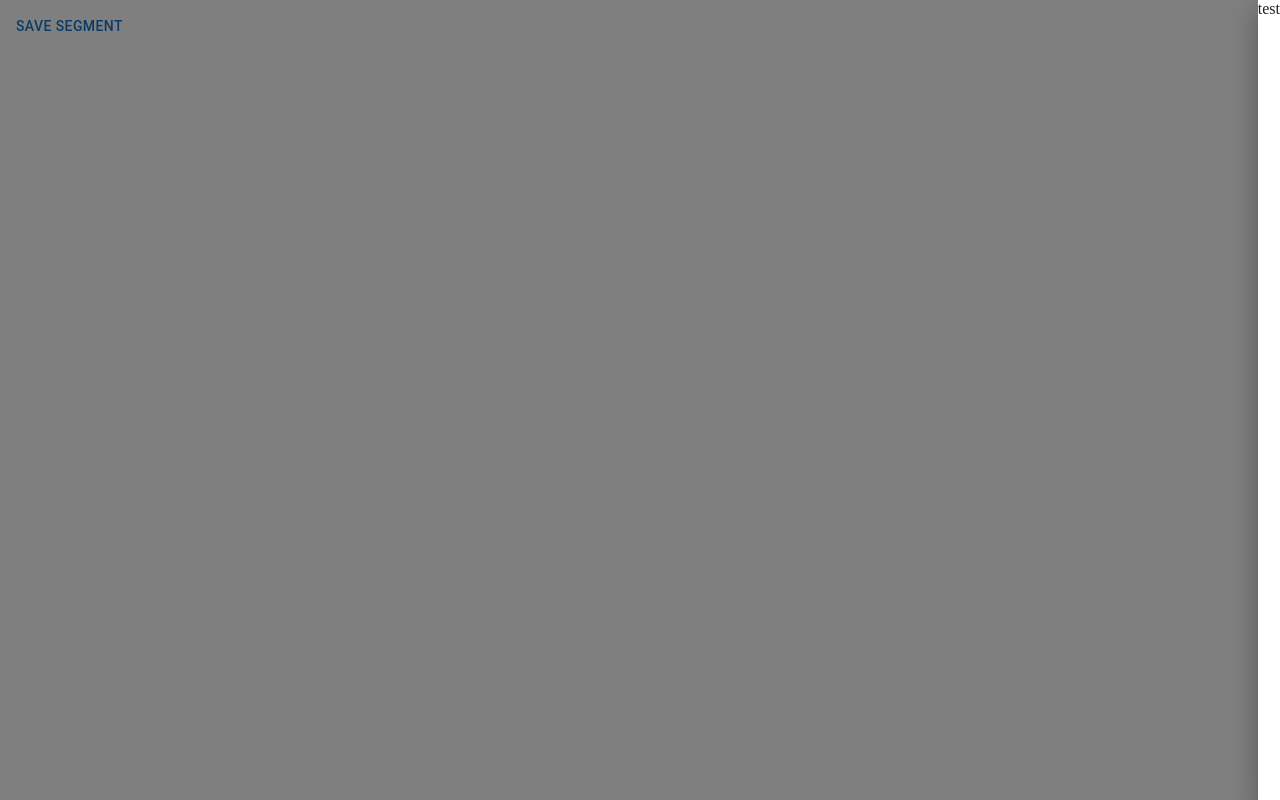
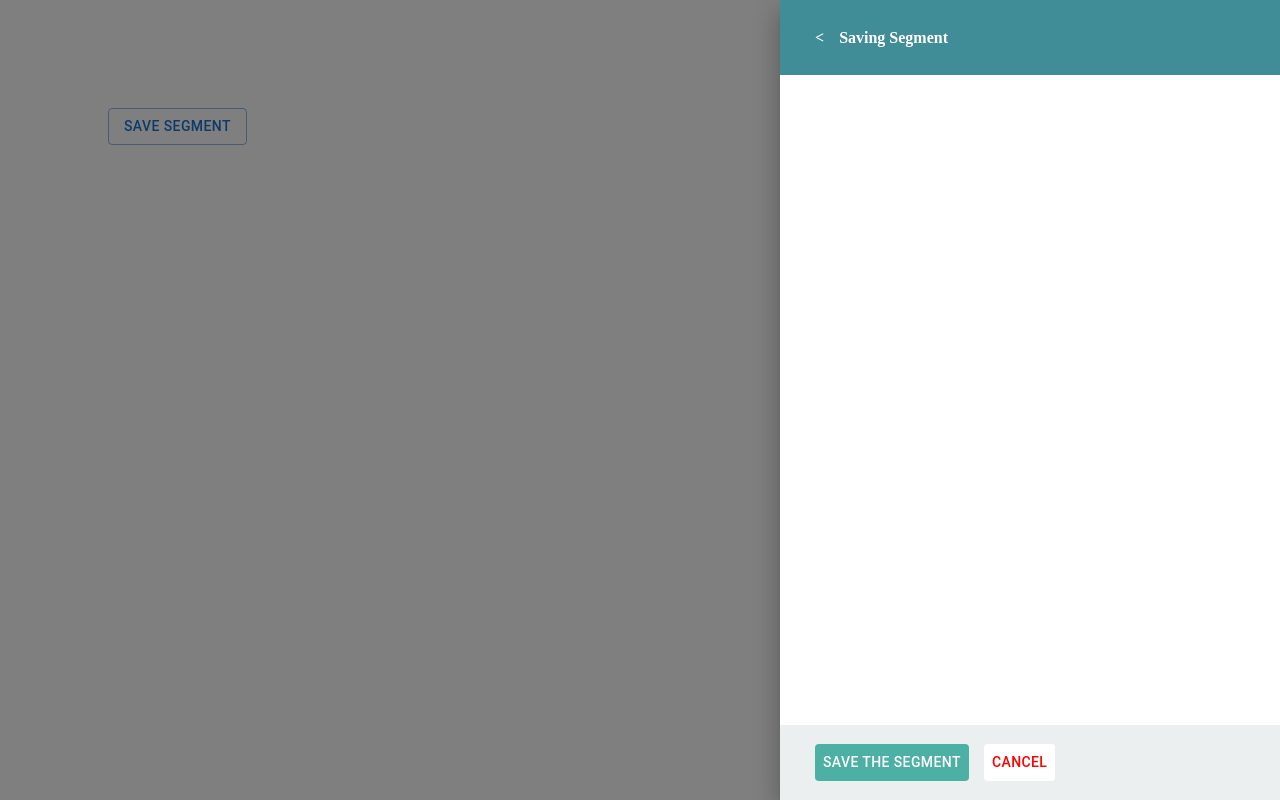
Before and after one commit to Kubendra-sai/customerLabs, a React (Vite) app: page / in a window 1280 px wide. Both pictures are taken after a click on the button "SAVE SEGMENT". Built offline with nearby package versions, Linux system fonts and the light colour scheme.

Commit message:
added the drawer set up

```diff
--- a/src/App.jsx
+++ b/src/App.jsx
@@ -11,6 +11,8 @@ import {
 import {
   Button,
 } from '@mui/material';
+
+import Drawer from './components/Drawer';
 
 import {
   SAVE_SEGMENT,
@@ -30,6 +32,10 @@ function App() {
 
         <Button
           onClick={toggleDrawer(true)}
+          style={{
+            margin:"100px",
+          }}
+          variant="outlined"
         >
           {SAVE_SEGMENT}
         </Button>
@@ -40,7 +46,16 @@ function App() {
             onClose={toggleDrawer(false)}
             anchor={`${DRAWER_OPENING_DIRECTION}`}
           >
-            {"test"}
+            <div
+              style={{
+                minWidth:"500px",
+                height:"100%",
+                position:"relative",
+              }}
+            >
+              <Drawer
+              />
+            </div>
           </CommonDrawer>
         }
 
--- a/src/components/CommonDrawer.jsx
+++ b/src/components/CommonDrawer.jsx
@@ -13,6 +13,9 @@ export const CommonDrawer = ({
             anchor={anchor}
             open={open}
             onClose = {() => onClose()}
+            // style={{
+            //     width:"50%",
+            // }}
         >
             {children}
         </Drawer>
--- /dev/null
+++ b/src/components/Drawer.jsx
@@ -0,0 +1,21 @@
+import DrawerTitle from "./DrawerTitle";
+import DrawerBottom from "./DrawerBottom";
+import {DRAWER_TITLE} from "../constants"
+import DrawerBody from "./DrawerBody";
+
+const Drawer = ({
+
+}) => {
+
+    return <div
+        style={{
+            // height:"100%",
+        }}
+    >
+        <DrawerTitle title={DRAWER_TITLE}/>
+        <DrawerBody/>
+        <DrawerBottom />
+    </div>
+}
+
+export default Drawer;
--- /dev/null
+++ b/src/components/DrawerBody.jsx
@@ -0,0 +1,12 @@
+
+
+const DrawerBody = ({
+
+}) => {
+
+    return (<div>
+
+    </div>)
+}
+
+export default DrawerBody;
--- /dev/null
+++ b/src/components/DrawerBottom.jsx
@@ -0,0 +1,46 @@
+import { Button } from "@mui/material"
+
+const DrawerBottom = ({
+
+}) => {
+
+    return (<div
+        style={{
+            // alignItems:"center",
+            backgroundColor:"#ebeff0",
+            color:"white",
+            height:"75px",
+            display:"flex",
+            alignItems:"center",
+            paddingLeft:"20px",
+            fontWeight:"bold",
+            // width:"100%",
+            position:"absolute",
+            bottom:"0",
+            left:"0",
+            right:"0",
+        }}
+    >
+        <Button
+            style={{
+                backgroundColor:"#4cb0a4",
+                color:"white",
+                margin:"0px 15px"
+            }}
+            onClick={null}
+        >
+            {"Save the Segment"}
+        </Button>
+        <Button
+            style={{
+                backgroundColor:"white",
+                color:"red",
+            }}
+            onClick={null}
+        >
+            {"cancel"}
+        </Button>
+    </div>)
+}
+
+export default DrawerBottom;
--- /dev/null
+++ b/src/components/DrawerTitle.jsx
@@ -0,0 +1,26 @@
+
+const DrawerTitle = ({
+    title = "title"
+}) => {
+    return <div
+        style={{
+            // alignItems:"center",
+            backgroundColor:"#408c97ff",
+            color:"white",
+            height:"75px",
+            display:"flex",
+            alignItems:"center",
+            paddingLeft:"20px",
+            fontWeight:"bold",
+        }}
+    >
+        <span
+         style={{
+            margin:"0px 15px",
+         }}
+        >{"<"}</span>
+        {title}
+    </div>
+}
+
+export default DrawerTitle;
--- a/src/constants.js
+++ b/src/constants.js
@@ -1,2 +1,3 @@
 export const SAVE_SEGMENT = "Save segment"
 export const DRAWER_OPENING_DIRECTION = "right"
+export const DRAWER_TITLE = "Saving Segment"
```
